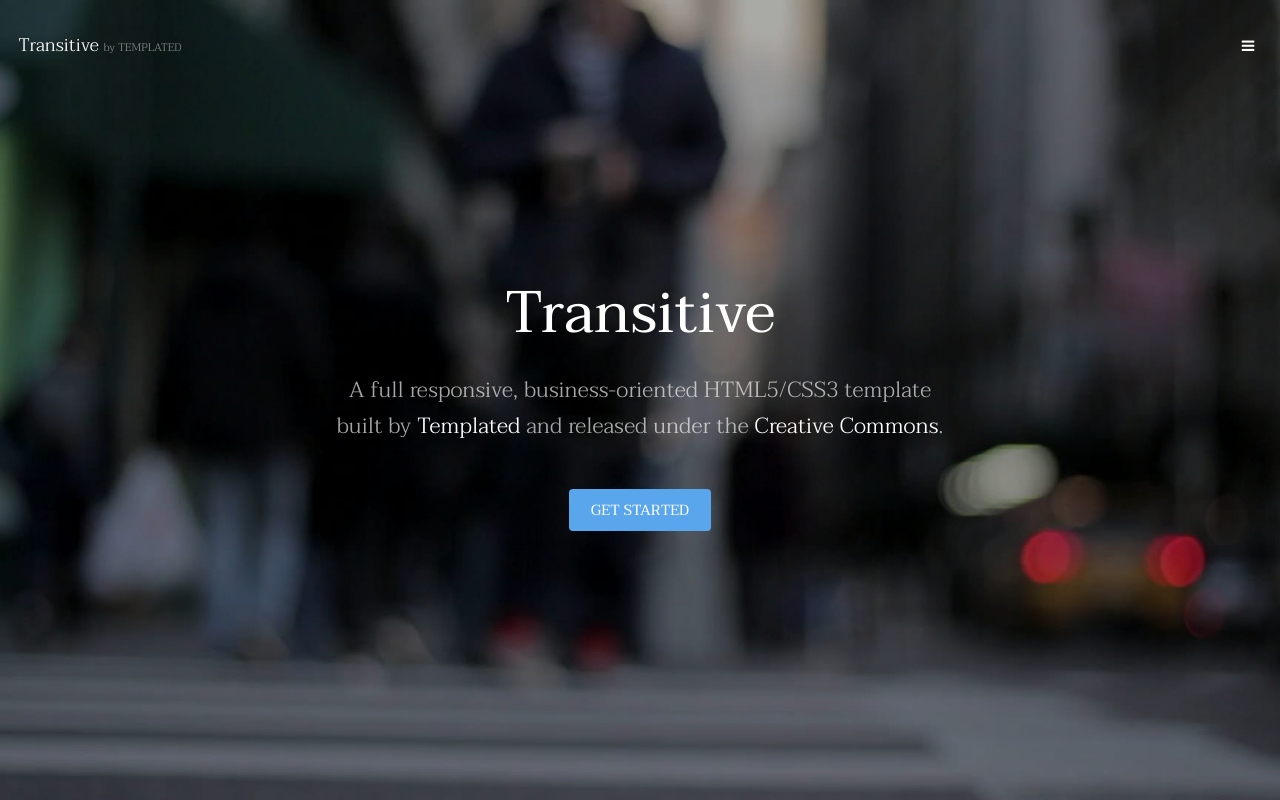
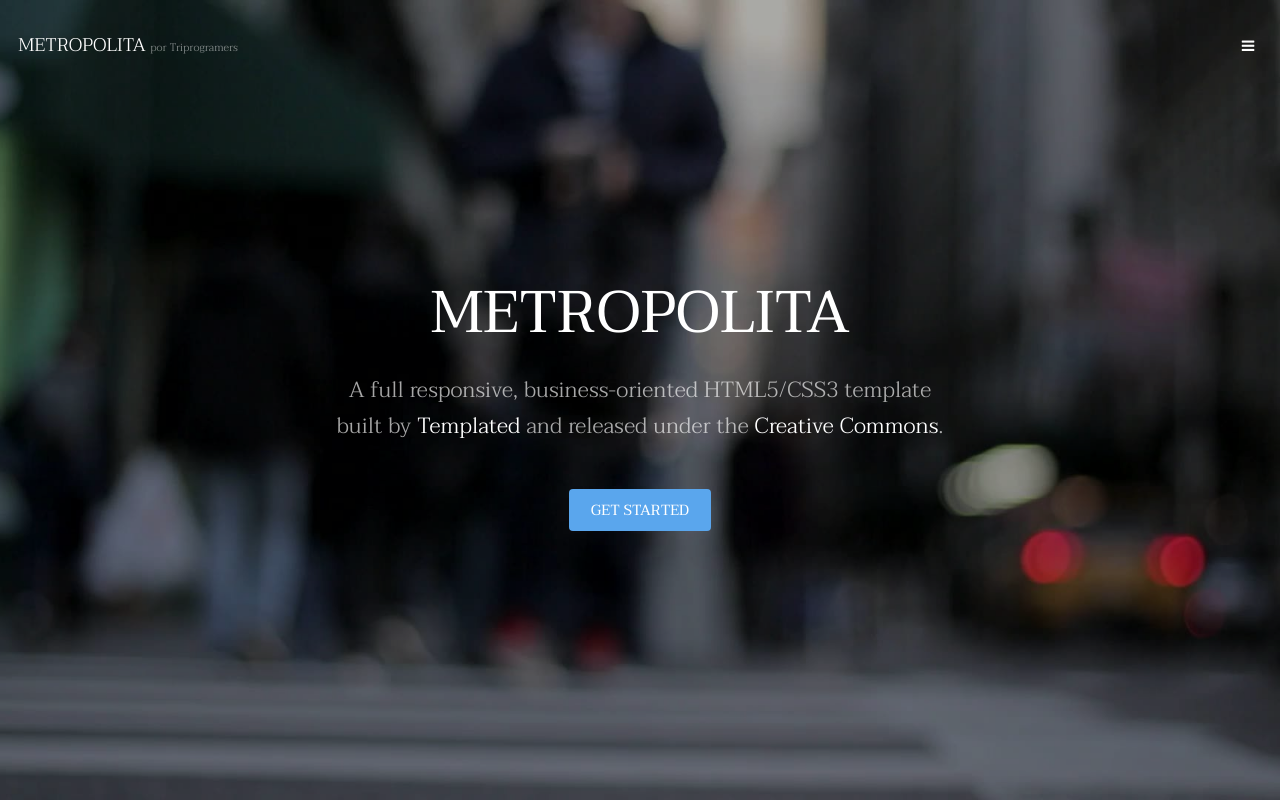
Before and after one commit to danieljg825/04_REP_METROPOLITA, a plain HTML site: page index.html in a window 1280 px wide. Shown: the top 800 px of the page. Drawn offline with Linux system fonts and the light colour scheme.

Commit message:
cambios en la portada por DANIEL

```diff
--- a/index.html
+++ b/index.html
@@ -6,7 +6,7 @@
 -->
 <html>
 	<head>
-		<title>Transitive by TEMPLATED</title>
+		<title>METROPOLITA por Triprogramers</title>
 		<meta charset="utf-8" />
 		<meta name="viewport" content="width=device-width, initial-scale=1" />
 		<link rel="stylesheet" href="assets/css/main.css" />
@@ -15,7 +15,7 @@
 
 		<!-- Header -->
 			<header id="header" class="alt">
-				<div class="logo"><a href="index.html">Transitive <span>by TEMPLATED</span></a></div>
+				<div class="logo"><a href="index.html">METROPOLITA <span>por Triprogramers</span></a></div>
 				<a href="#menu" class="toggle"><span>Menu</span></a>
 			</header>
 
@@ -36,7 +36,7 @@
 		-->
 			<section id="banner" data-video="images/banner">
 				<div class="inner">
-					<h1>Transitive</h1>
+					<h1>METROPOLITA</h1>
 					<p>A full responsive, business-oriented HTML5/CSS3 template<br />
 					built by <a href="https://templated.co/">Templated</a> and released under the <a href="https://templated.co/license">Creative Commons</a>.</p>
 					<a href="#one" class="button special scrolly">Get Started</a>
```
